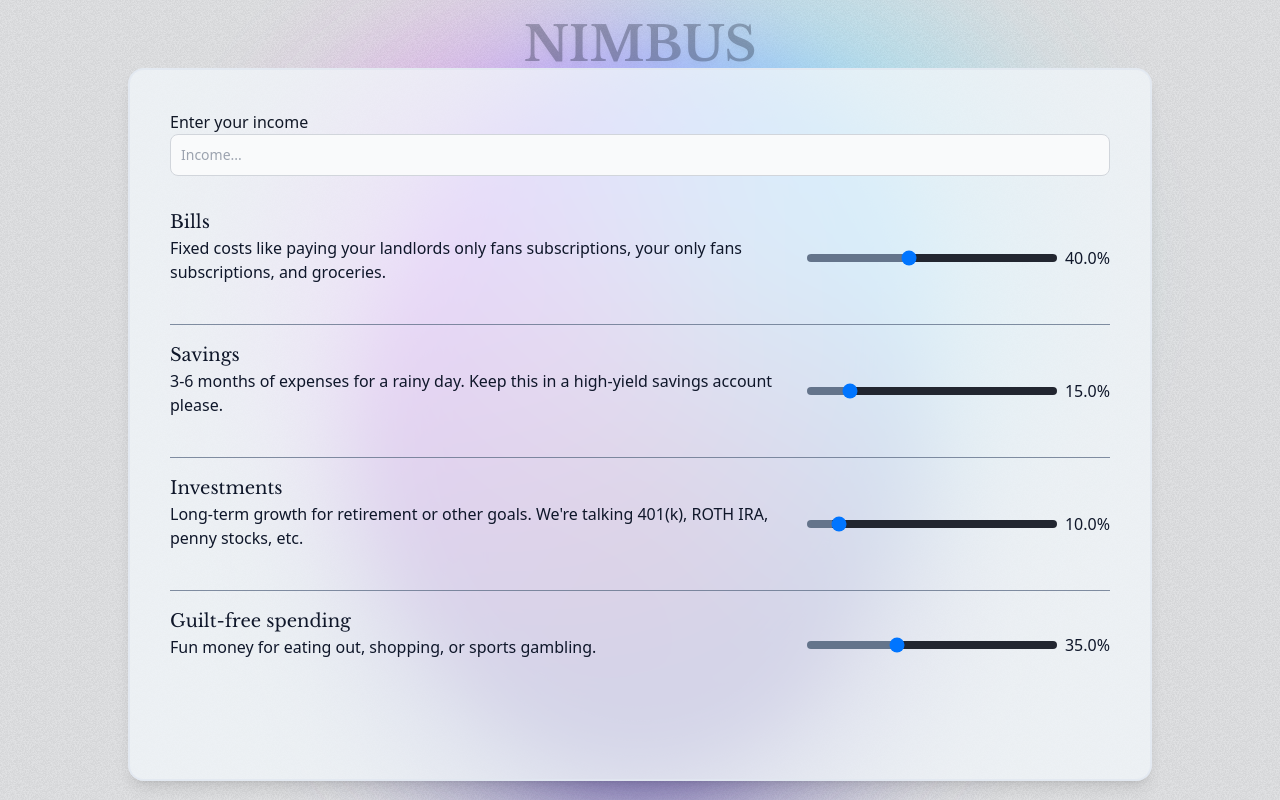
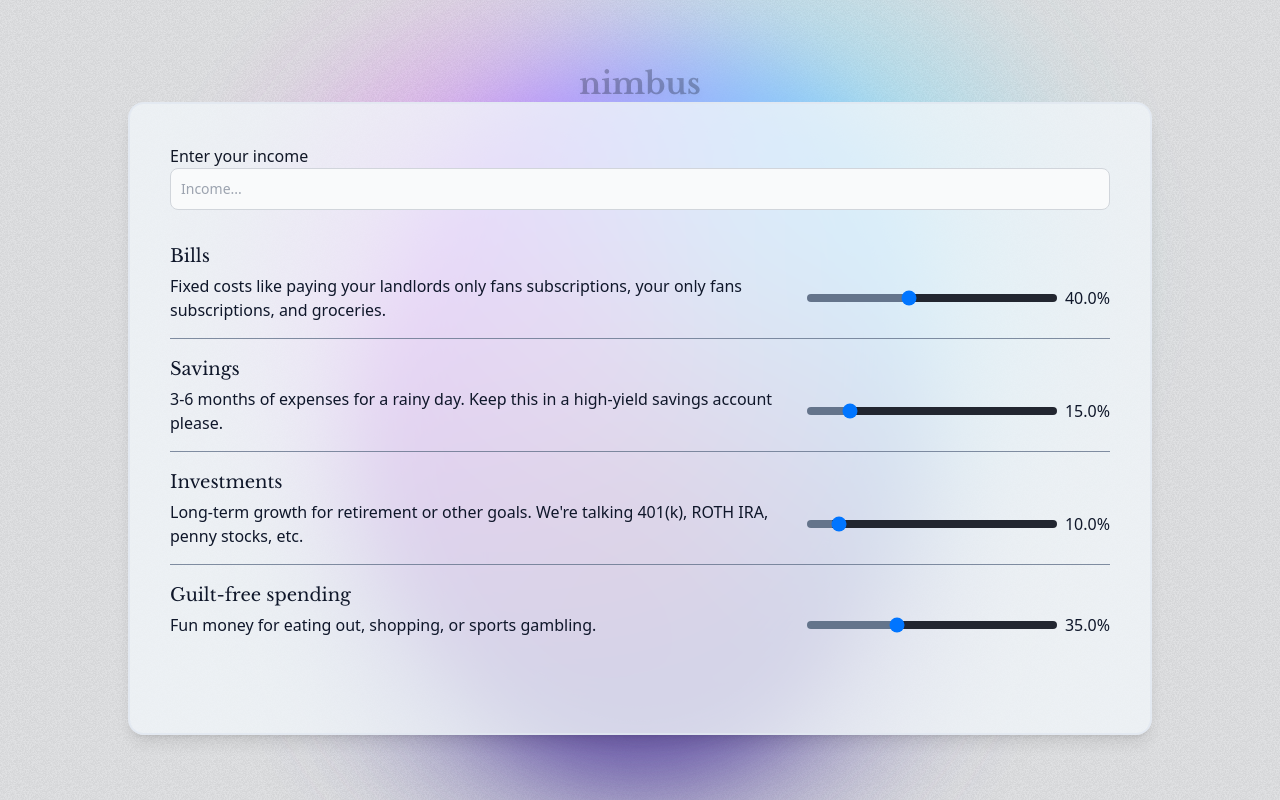
Before and after one commit to nimatullo/nimbus, a SvelteKit app: page / in a window 1280 px wide. Built offline with nearby package versions, Linux system fonts and the light colour scheme.

Commit message:
refactor: move budget amount to header

```diff
--- a/src/components/CategoryItem.svelte
+++ b/src/components/CategoryItem.svelte
@@ -27,7 +27,8 @@
 <div
 	class="grid grid-cols-1 items-center gap-4 py-4 text-slate-900 md:grid-cols-3 dark:text-slate-100"
 >
-	<div class="col-span-2">
+	<div class="col-span-3">
+		<div class="mb-1 flex flex-col justify-between md:flex-row">
 			<h2 class="text-lg">
 				{#if externalLink}
 					<a href={externalLink} target="_blank" rel="noopener noreferrer" class="hover:underline">
@@ -37,8 +38,6 @@
 					{title}
 				{/if}
 			</h2>
-
-		<p>{description}</p>
 
 			<div class={`flex gap-2 ${value > 0 ? '' : 'opacity-0'}`}>
 				{#if editMode}
@@ -55,14 +54,20 @@
 				{:else}
 					<p class="font-semibold">{formatMoney(value)} / month</p>
 				{/if}
+
 				<button class={`${value == 0 && 'hidden'} text-sm`} onclick={() => (editMode = !editMode)}
-				>{editMode ? '[Save]' : '[Edit]'}</button
+					>[{editMode ? 'Save' : 'Edit'}]</button
 				>
 			</div>
 		</div>
+
+		<div class="grid grid-cols-1 gap-4 md:grid-cols-3">
+			<p class="col-span-2">{description}</p>
 
 			<div class="flex items-center justify-end">
 				<Range bind:value={percentage} />
 				<p class="ml-2">{formatPercentage(percentage)}</p>
 			</div>
 		</div>
+	</div>
+</div>
--- a/src/routes/+page.svelte
+++ b/src/routes/+page.svelte
@@ -12,11 +12,11 @@
 <BlobBackground />
 <div class="my-5 flex w-dvw flex-col items-center justify-center md:my-0 md:h-dvh">
 	<h2
-		class="text-5xl font-black uppercase text-slate-900/30
+		class="text-3xl font-black text-slate-900/30
 		drop-shadow-md
 	 dark:text-slate-100/30"
 	>
-		Nimbus
+		nimbus
 	</h2>
 	<div
 		class="flex w-[90dvw] flex-col gap-4 rounded-2xl border-2 border-slate-200/80 bg-slate-100/80 p-10 shadow-lg md:w-[80dvw] dark:border-slate-600/80 dark:bg-slate-700/80"
```
Lines whose indentation alone changed are shown as unchanged.
